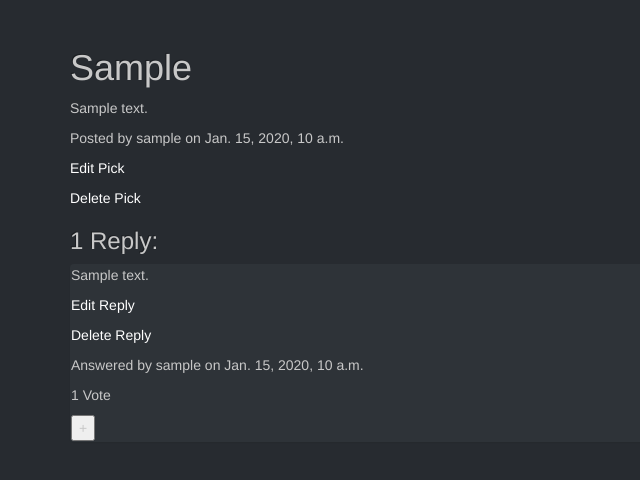
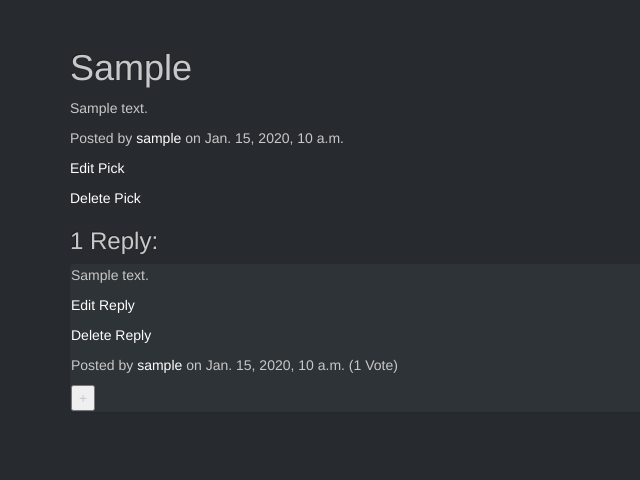
Before and after one commit to pdibuono/gambling_forum, a Django app: page /pick/1/ in a window 1280 px wide. Shown: the part 52-532 px from the top of the page, without its empty margins (0-640 px from the left). Run offline with Django 3.2, Linux system fonts and the light colour scheme; a user stored in the database is signed in; tables that the repository leaves empty hold one stand-in row (values such as "Sample post"); some libraries are stand-ins or nearby versions.

Commit message:
Add user profile links

```diff
--- a/templates/pick/pick_detail.html
+++ b/templates/pick/pick_detail.html
@@ -2,7 +2,7 @@
 {% block content %}
 <h1>{{ pick.sport }}</h1>
 <p>{{ pick.description }}</p>
-  <p>Posted by {{ pick.user.username }} on {{ pick.created_at }}</p>
+  <p>Posted by <a href="{% url 'user_detail' slug=pick.user.username %}">{{ pick.user.username }}</a> on {{ pick.created_at }}</p>
 {% if pick.user == user %}
 <p><a href="{% url 'pick_update' pk=pick.id %}">Edit Pick</a></p>
 <p><a href="{% url 'pick_delete' pk=pick.id %}">Delete Pick</a></p>
@@ -17,8 +17,7 @@
   <p><a href="{% url 'reply_update' pick_pk=pick.id reply_pk=reply.id %}">Edit Reply</a></p>
   <p><a href="{% url 'reply_delete' pick_pk=pick.id reply_pk=reply.id %}">Delete Reply</a></p>
 {% endif %}
-  <p> Answered by {{ reply.user.username }} on {{ reply.created_at }}</p>
-  <p>{{ reply.vote_set.all.count }} Vote{{ reply.vote_set.all.count|pluralize }}</p>
+  <p>Posted by <a href="{% url 'user_detail' slug=reply.user.username %}">{{ reply.user.username }}</a> on {{ reply.created_at }} ({{ reply.vote_set.all.count }} Vote{{ reply.vote_set.all.count|pluralize }})</p>
 <form method="post" action="{% url 'vote' %}">
   {% csrf_token %}
   <input type="hidden" name="reply" value="{{ reply.id }}" />
--- a/templates/pick/pick_list.html
+++ b/templates/pick/pick_list.html
@@ -3,7 +3,7 @@
 {% for pick in object_list %}
 <div class="panel">
   <h3><a href="{{ pick.get_absolute_url }}">{{ pick.sport }}</a></h3>
-  <p>Posted by {{ pick.user.username }} on {{ pick.created_at }}</p>
+  <p>Posted by <a href="{% url 'user_detail' slug=pick.user.username %}">{{ pick.user.username }}</a> on {{ pick.created_at }}</p>
   <p>{{ pick.vote_set.all.count }} Vote{{ pick.vote_set.all.count|pluralize }}</p>
 <form method="post" action="{% url 'vote' %}">
   {% csrf_token %}
```
